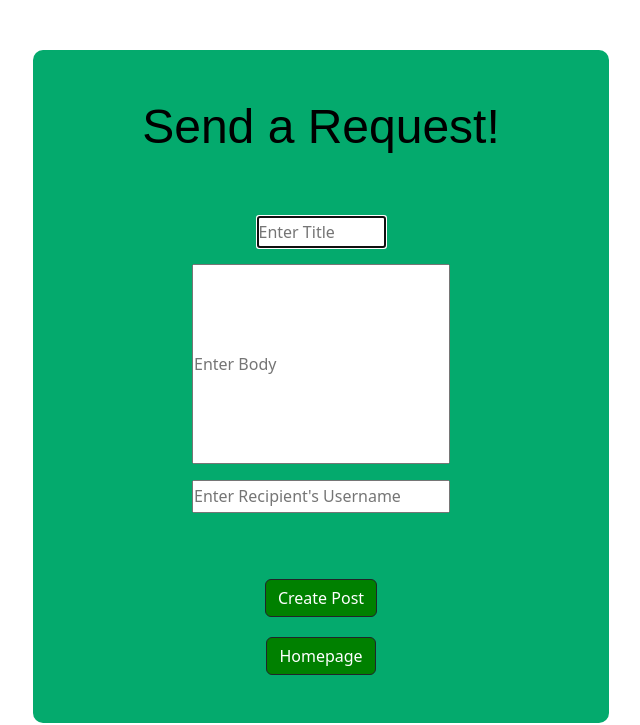
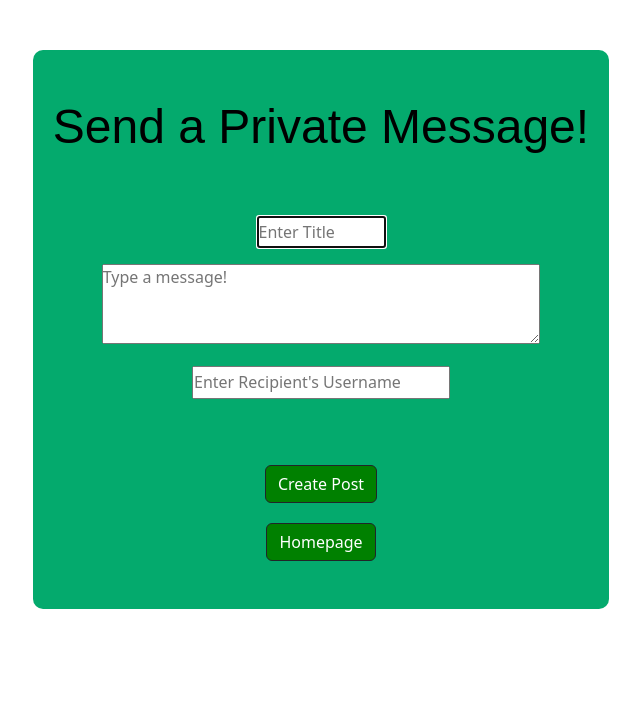
Before and after one commit to lukethan/casino_project, a Flask app: template youpick/templates/picks/requests.html in a window 1280 px wide. Shown: the part 75-800 px from the top of the page, without its empty margins (319-959 px from the left). Run offline with Flask 3, Linux system fonts and the light colour scheme; the template is opened without the code that fills it, so the values that code supplies are empty; parts of the project's set-up code (start-up, migrations or seed data) failed here and were passed over.

Commit message:
added textarea tags to posts

```diff
--- a/youpick/templates/picks/make.html
+++ b/youpick/templates/picks/make.html
@@ -13,8 +13,7 @@
                 <input autofocus id="pick_title" name="pick_title" type="text" placeholder="Enter Title" autocomplete="off" style="width:25%">
             </div>
             <div class="mb-3" style="margin-top:10px"></div>
-                <input autofocus id="pick_body" name="pick_body" type="text" placeholder="Enter Body" autocomplete="off" style="height:200px">
-
+                <textarea rows="4" cols="50" type="text" name="pick_body" placeholder="Type a message!" style="width: 85% !important; height: 80px;"></textarea>
             </div>
             <div>
                 <button class="btn btn-primary" type="submit" style="margin-top:50px; background-color:green">Create Post</button>
--- a/youpick/templates/picks/requests.html
+++ b/youpick/templates/picks/requests.html
@@ -5,7 +5,7 @@
 {% endblock %}
 
 {% block main %}
-  <h1 style="margin-bottom:10px">Send a Request!</h1>
+  <h1 style="margin-bottom:10px">Send a Private Message!</h1>
 
   <div class="container">
     <form method="post" action="/requests">
@@ -13,7 +13,7 @@
           <input autofocus id="requests_title" name="requests_title" type="text" placeholder="Enter Title" autocomplete="off" style="width:25%">
         </div>
         <div class="mb-3" style="margin-top:10px">
-          <input id="requests_body" name="requests_body" type="text" placeholder="Enter Body" autocomplete="off" style="height:200px">
+          <textarea rows="4" cols="50" type="text" name="requests_body" placeholder="Type a message!" style="width: 85% !important; height: 80px;"></textarea>
         </div>
         <div class="mb-3"  style="margin-top:10px">
           <input id="receive_user" name="receive_user" type="text" placeholder="Enter Recipient's Username" autocomplete="off">
```
